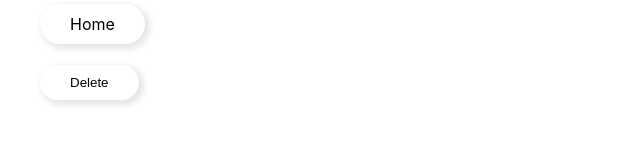
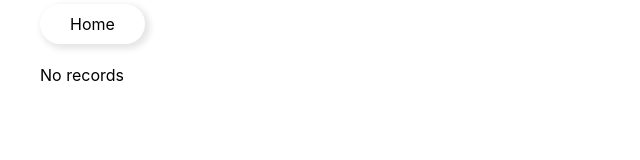
Before and after one commit to L1ghT0/-Pik-Comfort-Calculator, a React (Create React App) app: page /history in a window 1280 px wide. Shown: the top 160 px of the page, without its empty margins (0-640 px from the left). Built offline with nearby package versions, Linux system fonts and the light colour scheme.

Commit message:
hiding delete button when no checkbox selected

```diff
--- a/src/components/History/History.tsx
+++ b/src/components/History/History.tsx
@@ -2,10 +2,11 @@ import {SubmitHandler, useForm} from "react-hook-form";
 import {ActionCreatorWithPayload} from "@reduxjs/toolkit";
 import HistoryClasses from "./History.module.css"
 import ButtonsClasses from "./../../common/buttons/Buttons.module.css"
+import React, {useState} from "react";
 
 
 type Inputs = {
-    remove: boolean,
+    readyToRemove: boolean,
 }
 
 interface IHistory {
@@ -15,9 +16,24 @@ interface IHistory {
 
 const History = (props: IHistory) => {
 
+    let [readyToRemove, SetReadyToRemove] = useState<string[]>([])
+    const checkboxToggle = (e: React.ChangeEvent<HTMLInputElement>) => {
+        if(e.target){
+            if(readyToRemove.includes(e.target.value)){
+                SetReadyToRemove(readyToRemove.filter(item => item !== e.target.value))
+                return;
+            }
+            SetReadyToRemove([...readyToRemove, e.target.value]);
+        }
+    }
+    const cleanReadyToRemove = () => {
+        SetReadyToRemove([]);
+    }
+
     const {handleSubmit, register, formState: {errors}} = useForm<Inputs>();
     const onSubmit: SubmitHandler<Inputs> = formData => {
-        props.removeCookie(formData.remove);
+        cleanReadyToRemove();
+        props.removeCookie(formData.readyToRemove);
     };
 
     let elements = props.results.map(item => {
@@ -29,16 +45,17 @@ const History = (props: IHistory) => {
                     <span>Value from field2: {item.valueFromField2}</span><br/>
                     <span>Result: {item.result}</span>
                 </div>
-                <input type="checkbox" value={item.id} {...register("remove",)}/>
+                <input type="checkbox" onInput={checkboxToggle} value={item.id} {...register("readyToRemove",)}/>
             </div>
         )
     });
-
+    console.log(readyToRemove);
     return (
         <div>
             <form onSubmit={handleSubmit(onSubmit)}>
                 {elements}
-                <input type="submit" value="Delete" className={ButtonsClasses.ButtonBasicStyles}/>
+                {elements.length ? undefined : <span className={HistoryClasses.noRecords}>No records</span>}
+                {readyToRemove.length ? <input type="submit" value="Delete" className={ButtonsClasses.ButtonBasicStyles}/> : undefined}
             </form>
         </div>
     )
```
